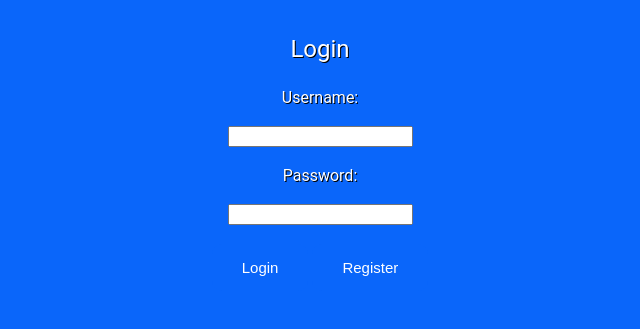
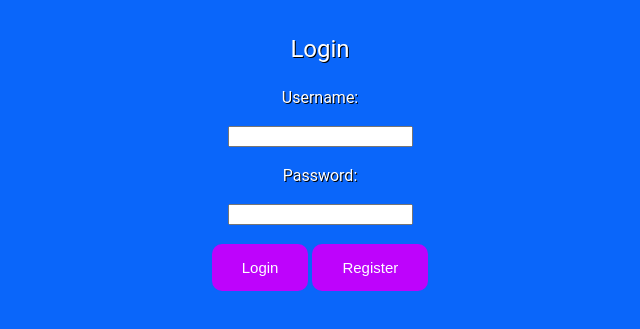
Before and after one commit to CS330TimeTracking/time_io, a plain HTML site: page index.html in a window 1280 px wide. Shown: the part 113-442 px from the top of the page, without its empty margins (320-960 px from the left). Drawn offline with Linux system fonts and the light colour scheme.

Commit message:
change login button color

```diff
--- a/index.html
+++ b/index.html
@@ -18,8 +18,8 @@
                 <input id="username" type="text"><br></br>
                 Password:<br></br>
                 <input id="password" type="password"><br></br>
-                <button onclick="loginHandler()" type="button" class="submit-button">Login</button>
-                <button onclick="registerHandler()" type="button" class="submit-button">Register</button>
+                <button onclick="loginHandler()" type="button" class="submit-button" style="background-color:#be03fc;">Login</button>
+                <button onclick="registerHandler()" type="button" class="submit-button" style="background-color:#be03fc;">Register</button>
             </form>
             <div id="submitLoginResponse"></div>
         </div>
```
